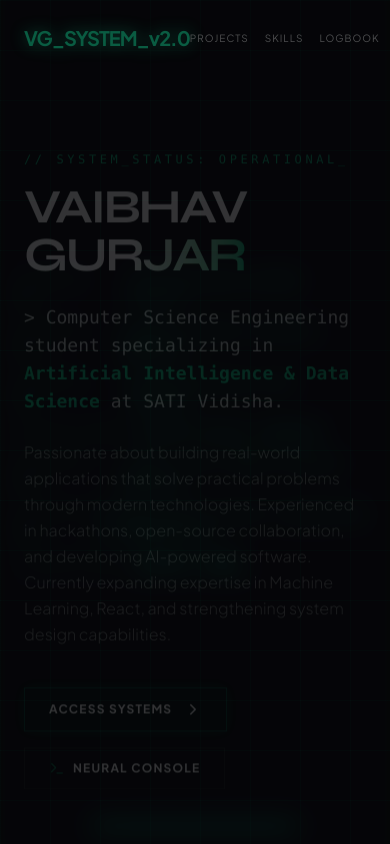
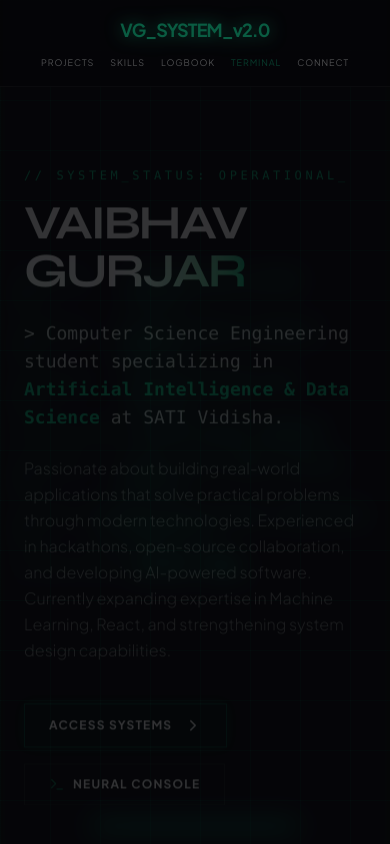
Before and after one commit to vaibhav1874/portfolio, a Next.js app: page / in a window 390 px wide. Shown: the top 844 px of the page. Built offline with nearby package versions, Linux system fonts and the light colour scheme.

Commit message:
Refactor skills categories sorting, color zones, and mobile responsiveness

```diff
--- a/app/page.js
+++ b/app/page.js
@@ -152,9 +152,9 @@ Current Status: Active Matriculation`;
           className="relative z-10 grid-bg"
         >
           {/* Header */}
-          <header className="fixed top-0 left-0 w-full p-6 flex justify-between items-center z-50 mix-blend-difference">
-            <div className="text-xl font-bold tracking-tighter neon-text">VG_SYSTEM_v2.0</div>
-            <nav className="flex gap-4 sm:gap-8 text-[10px] sm:text-xs tracking-widest uppercase opacity-60">
+          <header className="fixed top-0 left-0 w-full p-4 sm:p-6 flex flex-col sm:flex-row justify-between items-center gap-3 sm:gap-0 z-50 bg-[#050608]/90 sm:bg-transparent backdrop-blur-md sm:backdrop-blur-none border-b border-white/5 sm:border-none">
+            <div className="text-lg sm:text-xl font-bold tracking-tighter neon-text">VG_SYSTEM_v2.0</div>
+            <nav className="flex flex-wrap justify-center gap-x-4 gap-y-1.5 sm:gap-8 text-[9px] sm:text-xs tracking-widest uppercase opacity-60">
               <a href="#systems" className="hover:opacity-100 transition-opacity">Projects</a>
               <a href="#metrics" className="hover:opacity-100 transition-opacity">Skills</a>
               <a href="#logbook" className="hover:opacity-100 transition-opacity">Logbook</a>
@@ -164,7 +164,7 @@ Current Status: Active Matriculation`;
           </header>
 
           {/* Hero Section */}
-          <section className="min-h-screen flex flex-col justify-center px-6 md:px-20 pt-20 relative">
+          <section className="min-h-screen flex flex-col justify-center px-6 md:px-20 pt-28 sm:pt-20 relative">
             <motion.div
               initial={{ y: 30, opacity: 0 }}
               animate={{ y: 0, opacity: 1 }}
```
